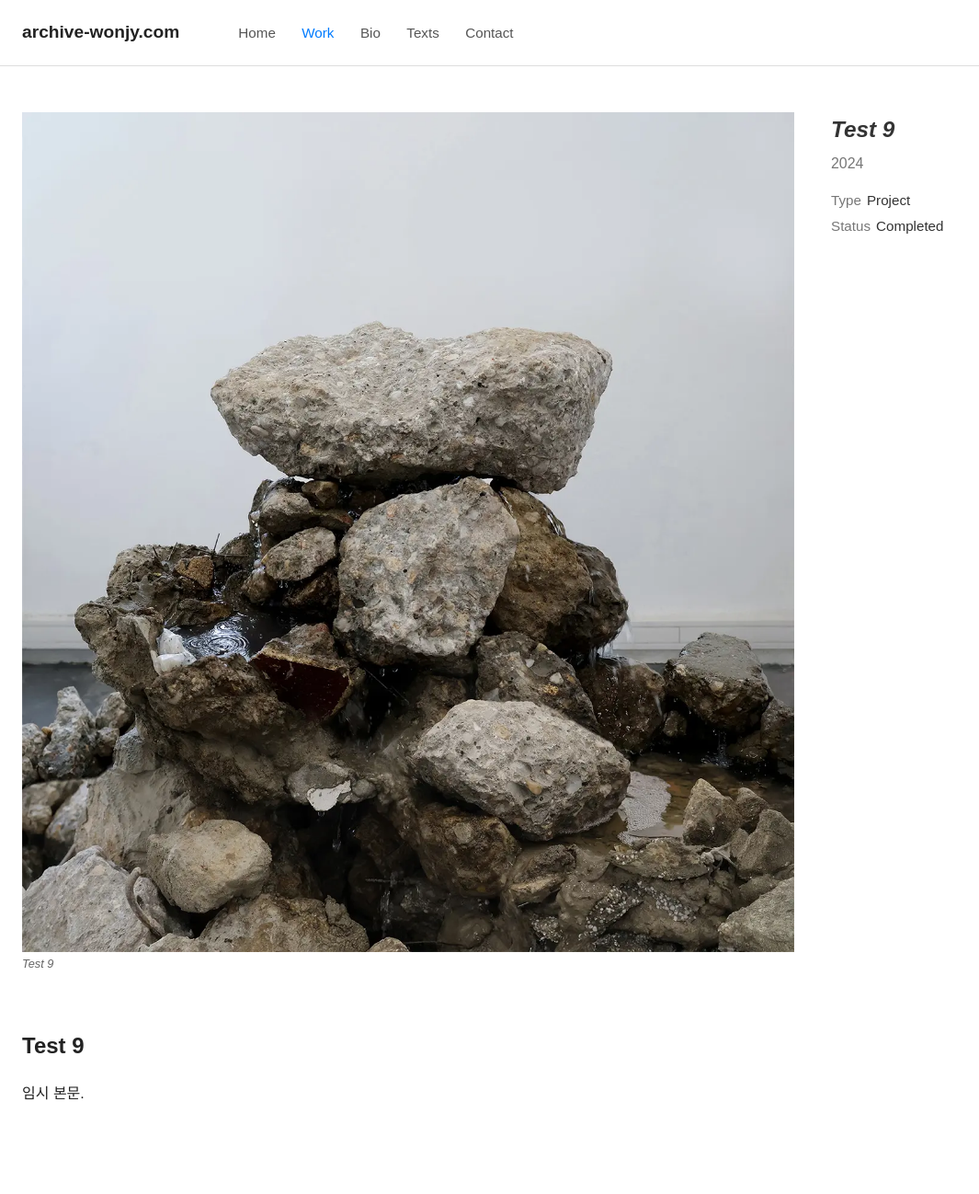
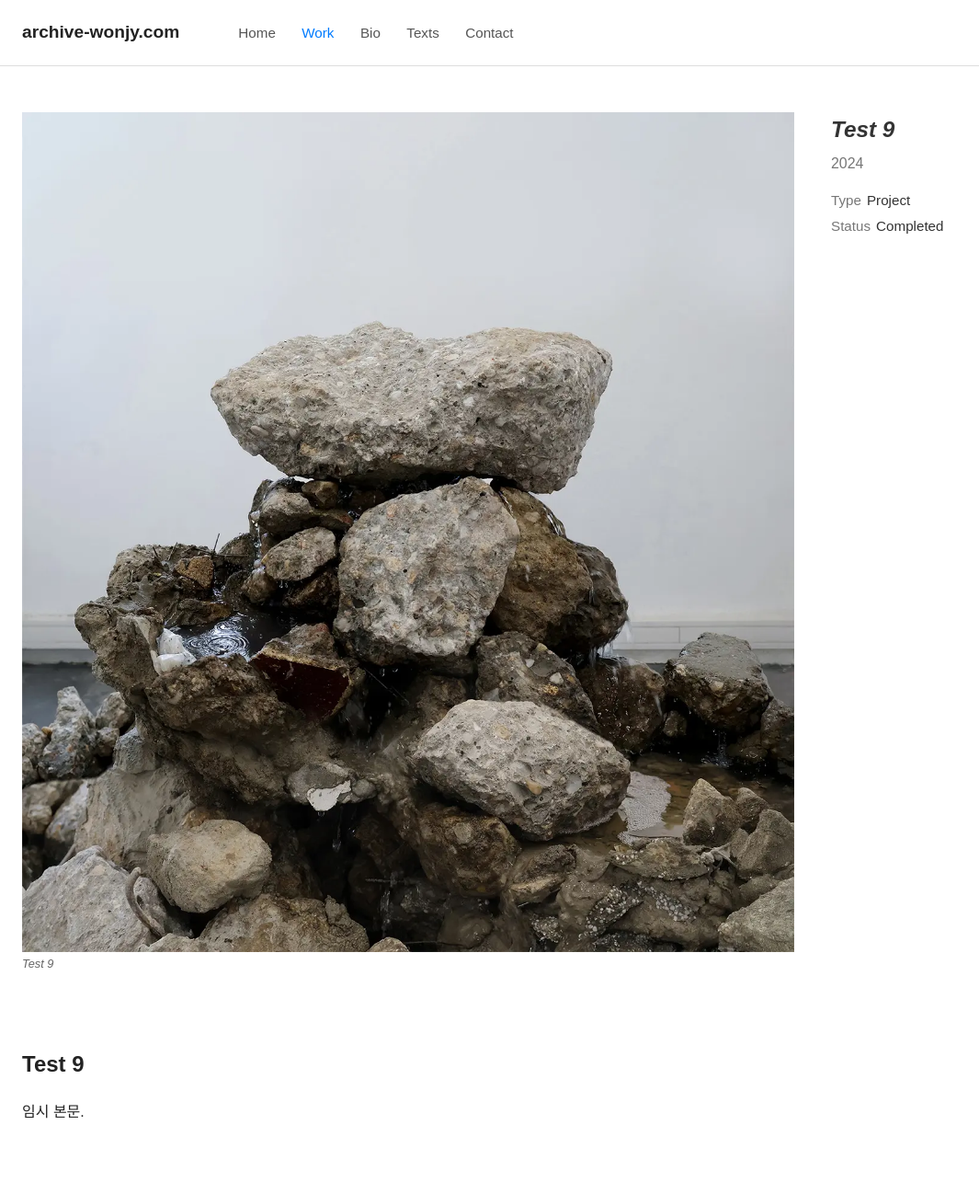
Before and after one commit to Won-Jy/archive-wonjy, a Jekyll site: the page built from work/2024/test-9.md, in a window 1280 px wide. Shown: the whole page at 92% size, without its empty margins (0-1065 px from the left). Built offline with Jekyll 4.4.1, drawn with Linux system fonts in a browser that asks for light colours.

Commit message:
Update work.html

```diff
--- a/_layouts/work.html
+++ b/_layouts/work.html
@@ -22,7 +22,7 @@
 }
 
     /* Intro (cover + meta) */
-    .intro { display:flex; gap:40px; margin-bottom:0; align-items:flex-start; }
+    .intro { display:flex; gap:40px; align-items:flex-start; margin-bottom: 40px; }
     .intro-image { flex-basis:70%; min-width:0; }
     .intro-image figure { margin:0; }
     .intro-image img { width:100%; height:auto; display:block; }
```
